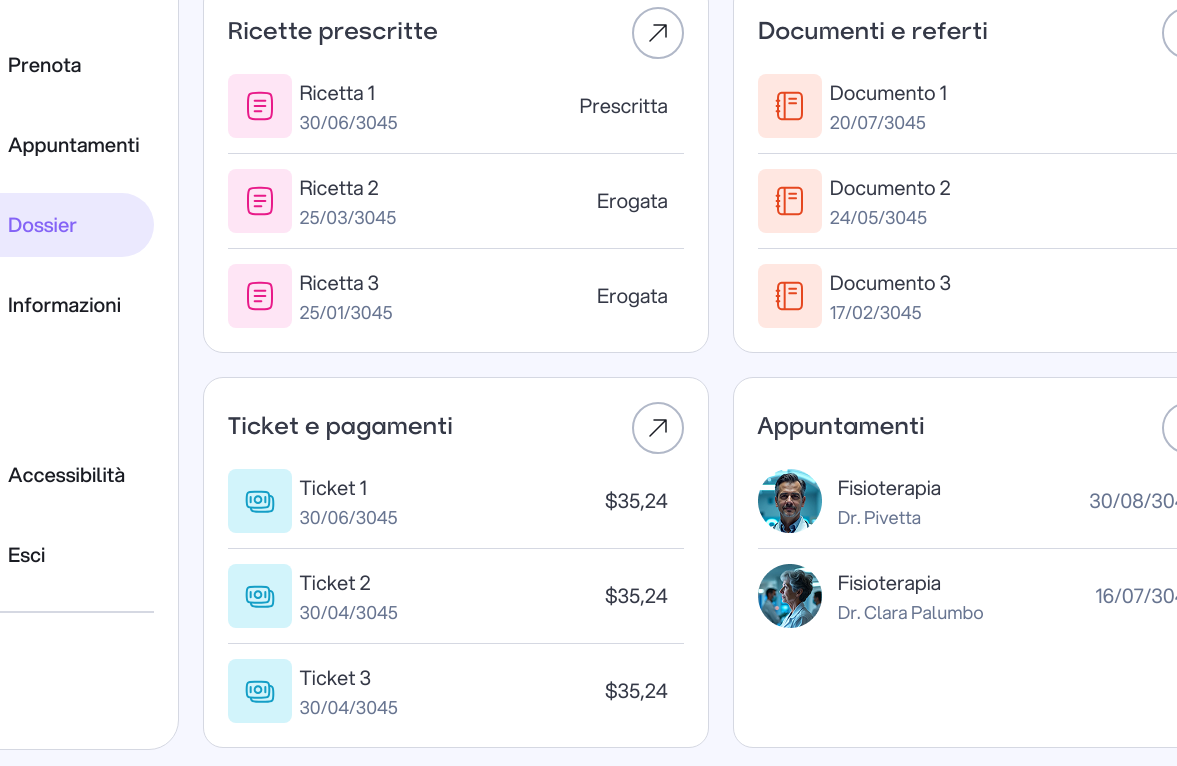
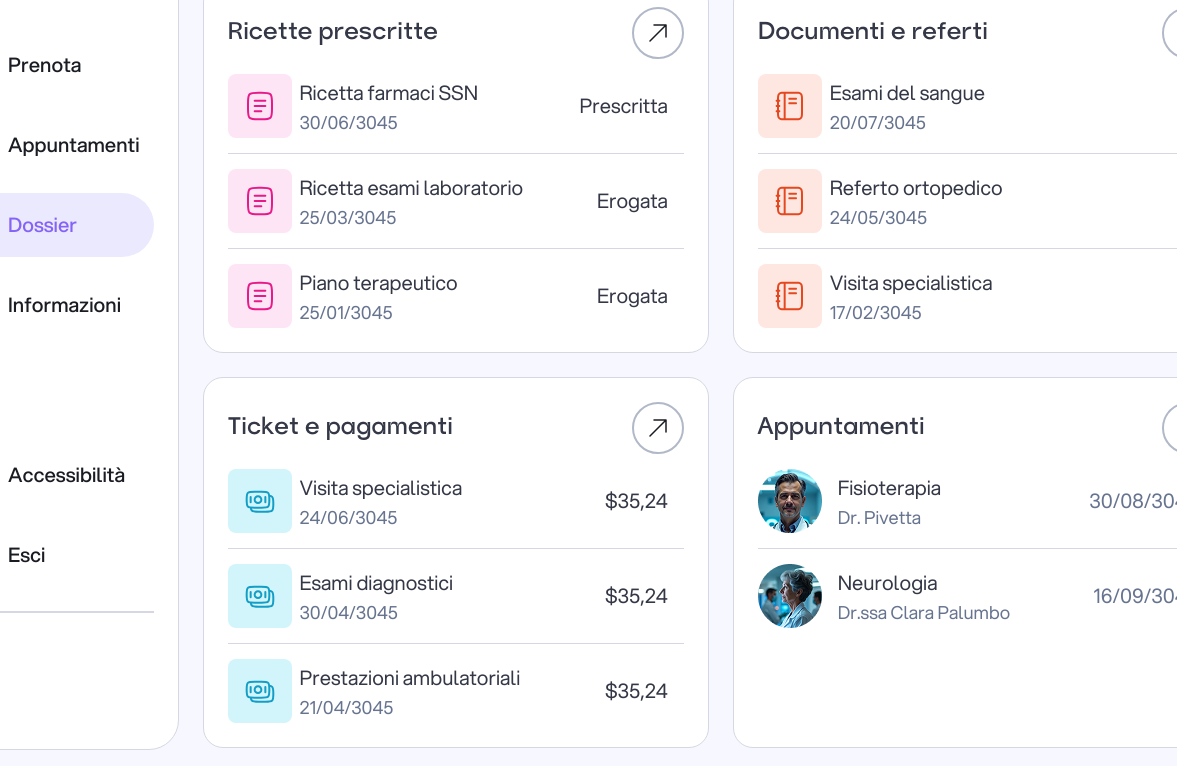
Before and after one commit to CorinnaGastaldi/AstroMed, a website: page dossier.html in a window 1280 px wide. Shown: the part 250-1016 px from the top of the page, 103-1280 px from the left. Drawn offline with nearby package versions, Linux system fonts and the light colour scheme.

Commit message:
Piccole modifiche alla pagine: home, dossier

```diff
--- a/dossier.html
+++ b/dossier.html
@@ -217,7 +217,7 @@
                                                 <img src="icons/document-icon.svg" alt="Documento" width="32" height="32"/>
                                             </div>
                                             <div class="d-flex flex-column align-items-start gap-2">
-                                                <h3 class="text-body-regular text-color-black">Ricetta 1</h3>
+                                                <h3 class="text-body-regular text-color-black">Ricetta farmaci SSN</h3>
                                                 <p class="text-body-caption text-color-grey">30/06/3045</p>
                                             </div>
                                         </div>
@@ -230,7 +230,7 @@
                                                 <img src="icons/document-icon.svg" alt="Documento" width="32" height="32"/>
                                             </div>
                                             <div class="d-flex flex-column align-items-start gap-2">
-                                                <h3 class="text-body-regular text-color-black">Ricetta 2</h3>
+                                                <h3 class="text-body-regular text-color-black">Ricetta esami laboratorio</h3>
                                                 <p class="text-body-caption text-color-grey">25/03/3045</p>
                                             </div>
                                         </div>
@@ -243,7 +243,7 @@
                                                 <img src="icons/document-icon.svg" alt="Documento" width="32" height="32"/>
                                             </div>
                                             <div class="d-flex flex-column align-items-start gap-2">
-                                                <h3 class="text-body-regular text-color-black">Ricetta 3</h3>
+                                                <h3 class="text-body-regular text-color-black">Piano terapeutico</h3>
                                                 <p class="text-body-caption text-color-grey">25/01/3045</p>
                                             </div>
                                         </div>
@@ -266,7 +266,7 @@
                                                 <img src="icons/notebook-icon.svg" alt="Notebook" width="32" height="32"/>
                                             </div>
                                             <div class="d-flex flex-column align-items-start gap-2">
-                                                <h3 class="text-body-regular text-color-black">Documento 1</h3>
+                                                <h3 class="text-body-regular text-color-black">Esami del sangue</h3>
                                                 <p class="text-body-caption text-color-grey">20/07/3045</p>
                                             </div>
                                         </div>
@@ -278,7 +278,7 @@
                                                 <img src="icons/notebook-icon.svg" alt="Notebook" width="32" height="32"/>
                                             </div>
                                             <div class="d-flex flex-column align-items-start gap-2">
-                                                <h3 class="text-body-regular text-color-black">Documento 2</h3>
+                                                <h3 class="text-body-regular text-color-black">Referto ortopedico</h3>
                                                 <p class="text-body-caption text-color-grey">24/05/3045</p>
                                             </div>
                                         </div>
@@ -290,7 +290,7 @@
                                                 <img src="icons/notebook-icon.svg" alt="Notebook" width="32" height="32"/>
                                             </div>
                                             <div class="d-flex flex-column align-items-start gap-2">
-                                                <h3 class="text-body-regular text-color-black">Documento 3</h3>
+                                                <h3 class="text-body-regular text-color-black">Visita specialistica</h3>
                                                 <p class="text-body-caption text-color-grey">17/02/3045</p>
                                             </div>
                                         </div>
@@ -315,8 +315,8 @@
                                             <img src="icons/ticket-icon.svg" alt="Documento" width="32" height="32"/>
                                         </div>
                                         <div class="d-flex flex-column align-items-start gap-2">
-                                            <h3 class="text-body-regular text-color-black">Ticket 1</h3>
-                                            <p class="text-body-caption text-color-grey">30/06/3045</p>
+                                            <h3 class="text-body-regular text-color-black">Visita specialistica</h3>
+                                            <p class="text-body-caption text-color-grey">24/06/3045</p>
                                         </div>
                                     </div>
                                     <p class="text-body-regular text-color-black">$35,24</p>
@@ -328,7 +328,7 @@
                                             <img src="icons/ticket-icon.svg" alt="Documento" class="img-32">
                                         </div>
                                         <div class="d-flex flex-column align-items-start gap-2">
-                                            <h3 class="text-body-regular text-color-black">Ticket 2</h3>
+                                            <h3 class="text-body-regular text-color-black">Esami diagnostici</h3>
                                             <p class="text-body-caption text-color-grey">30/04/3045</p>
                                         </div>
                                     </div>
@@ -341,8 +341,8 @@
                                             <img src="icons/ticket-icon.svg" alt="Documento" class="img-32">
                                         </div>
                                         <div class="d-flex flex-column align-items-start gap-2">
-                                            <h3 class="text-body-regular text-color-black">Ticket 3</h3>
-                                            <p class="text-body-caption text-color-grey">30/04/3045</p>
+                                            <h3 class="text-body-regular text-color-black">Prestazioni ambulatoriali</h3>
+                                            <p class="text-body-caption text-color-grey">21/04/3045</p>
                                         </div>
                                     </div>
                                     <p class="text-body-regular text-color-black">$35,24</p>
@@ -374,11 +374,11 @@
                                     <div class="d-flex gap-3 align-items-center">
                                         <img src="img/doctors/doctor-palumbo-appointment-icon.png" alt="Immagine dottore" width="64" height="64"/>
                                         <div class="d-flex flex-column align-items-start gap-2">
-                                            <h3 class="text-body-regular text-color-black">Fisioterapia</h3>
-                                            <p class="text-body-caption text-color-grey">Dr. Clara Palumbo</p>
+                                            <h3 class="text-body-regular text-color-black">Neurologia</h3>
+                                            <p class="text-body-caption text-color-grey">Dr.ssa Clara Palumbo</p>
                                         </div>
                                     </div>
-                                    <p class="text-body-regular text-color-grey">16/07/3045</p>
+                                    <p class="text-body-regular text-color-grey">16/09/3045</p>
                                 </div>
                             </div>
                         </div>
```
Also changed, not shown: home.html (+10 -10 lines).
